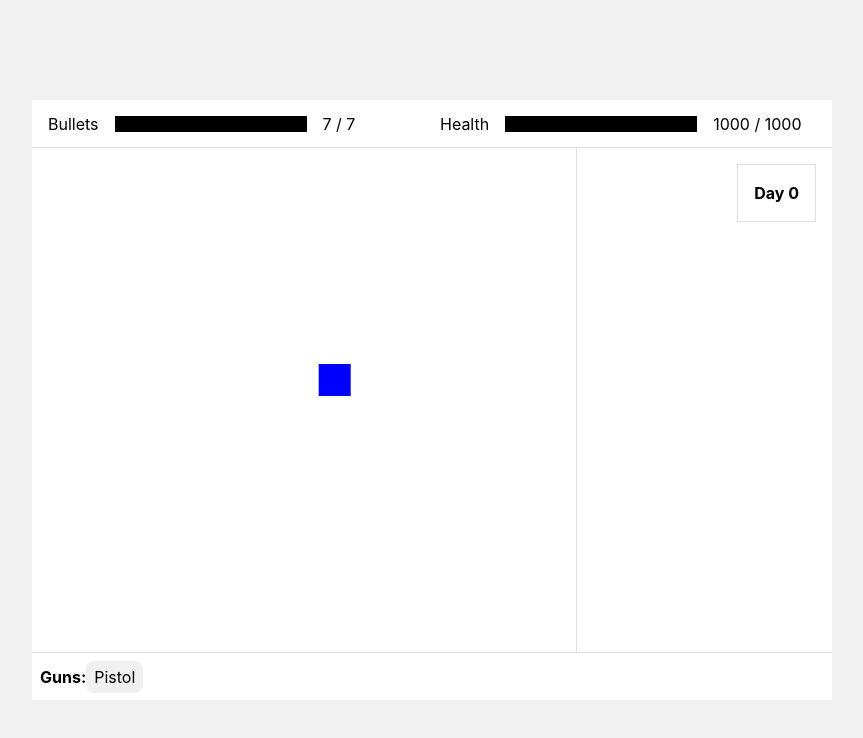
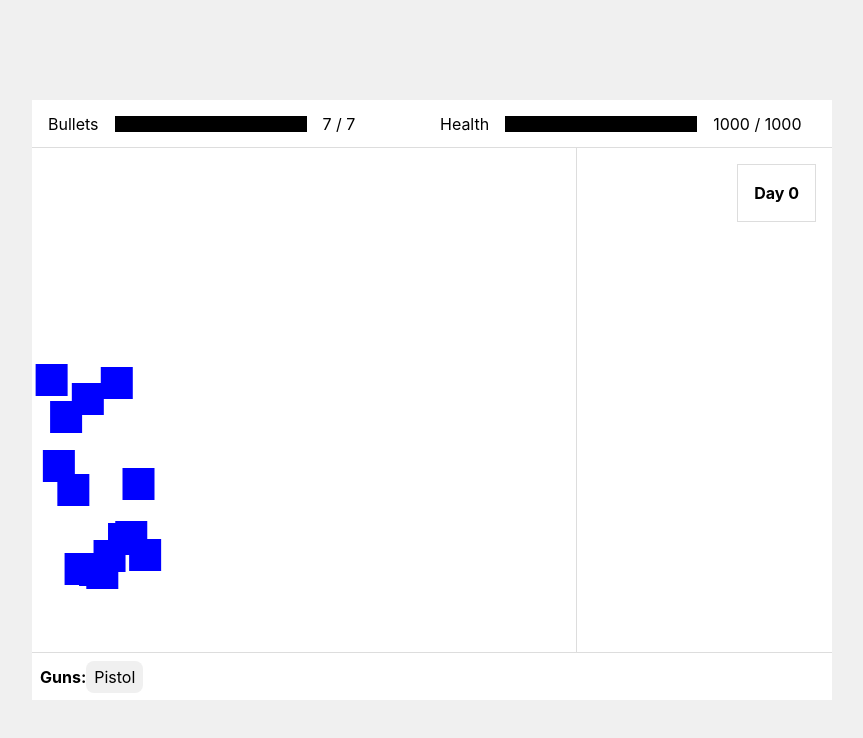
Before and after one commit to xavortm/stick-defence, a React (Create React App) app: page / in a window 1280 px wide. Both pictures are taken after a click on the button "Start Game". Shown: the top 738 px of the page, without its empty margins (208-1071 px from the left). Built offline with nearby package versions, Linux system fonts and the light colour scheme.

Commit message:
Initial work for spawning timer

```diff
--- a/src/app/components/Scene/Attackers.tsx
+++ b/src/app/components/Scene/Attackers.tsx
@@ -1,6 +1,7 @@
 import React, { useContext, useEffect, useRef, useState } from 'react';
 import styled from 'styled-components';
 import { EnemyMan } from '../Spawns/';
+import Spawner from './Spawner';
 import { GameContext } from '../../context/store';
 
 interface Atackers {
@@ -15,6 +16,7 @@ const AttackingArea = styled.div<AttackingStylesInterface>`
   height: 18em;
   width: 100%;
   pointer-events: ${props => (props.canAttack ? 'all' : 'none')};
+  position: relative;
 `;
 
 export default function Attackers({ wave }: Atackers): JSX.Element {
@@ -66,7 +68,7 @@ export default function Attackers({ wave }: Atackers): JSX.Element {
       onClick={handleShotFired}
     >
       {/* I will have to do the days here as well. */}
-      <EnemyMan moveArea={543} type="meele" />
+      <Spawner moveArea={543} />
     </AttackingArea>
   );
 }
--- /dev/null
+++ b/src/app/components/Scene/Spawner.tsx
@@ -0,0 +1,61 @@
+import React, { useContext, useEffect, useRef, useState } from 'react';
+import { EnemyMan } from '../Spawns/';
+import { GameContext } from '../../context/store';
+import { EnemyManTypes } from '../Spawns/Man';
+import Waves from '../../gameConfig/waves';
+
+interface SpawnerInterface {
+  moveArea: number;
+}
+
+export default function Spawner({ moveArea }: SpawnerInterface) {
+  const { state, dispatch } = useContext(GameContext);
+  const enemiesSent = useRef(0);
+  const timer = useRef<ReturnType<typeof setInterval>>();
+  const [enemiesList, setEnemiesList] = useState<JSX.Element[]>([]);
+  const randomNumbers = Array.from({ length: 200 }, () =>
+    Math.floor(Math.random() * 200),
+  );
+
+  useEffect(() => {
+    if (state.gameplay.isPlaying) {
+      console.log(
+        Waves[state.gameplay.currentWave].enemies.meele,
+        enemiesSent.current,
+      );
+
+      if (
+        Waves[state.gameplay.currentWave].enemies.meele! < enemiesSent.current
+      ) {
+        clearInterval(timer.current || 0);
+        enemiesSent.current = 0;
+        console.log("why doesn't it clear the interval?!?!??!");
+      }
+
+      timer.current = setInterval(() => {
+        enemiesSent.current++;
+
+        setEnemiesList(old => [
+          ...old,
+          <EnemyMan
+            // Math.random() * (200 - 1) + 1
+            top={randomNumbers[enemiesSent.current]}
+            type="meele"
+            moveArea={moveArea}
+          />,
+        ]);
+      }, 200);
+    }
+
+    return () => {
+      clearInterval(timer.current || 0);
+    };
+  }, [
+    state.gameplay.isPlaying,
+    state.gameplay.currentWave,
+    randomNumbers,
+    moveArea,
+  ]);
+
+  return <>{enemiesList}</>;
+}
--- a/src/app/components/Spawns/EnemyMan.tsx
+++ b/src/app/components/Spawns/EnemyMan.tsx
@@ -1,12 +1,12 @@
 import React from 'react';
 
 import { EnemyManTypes } from './Man';
-import styled, { keyframes } from 'styled-components';
 
 type EnemyProps = {
   /** What type of an enemy should be loaded? */
   type: 'meele' | 'rifle';
   moveArea: number;
+  top: number;
 };
 
 /**
@@ -14,13 +14,17 @@ type EnemyProps = {
  * @param { type } 'meele' | 'rifle';
  * @returns JSX - Enemy of the given type.
  */
-export default function EnemyMan({ type, moveArea }: EnemyProps): JSX.Element {
+export default function EnemyMan({
+  top,
+  type,
+  moveArea,
+}: EnemyProps): JSX.Element {
   // Will overwrite the default value once we pick an enemy from the props.
   let Enemy: JSX.Element = <></>;
 
   switch (type) {
     case 'meele':
-      Enemy = <EnemyManTypes.Meele time={15} moveArea={moveArea} />;
+      Enemy = <EnemyManTypes.Meele top={top} time={15} moveArea={moveArea} />;
       break;
 
     default:
--- a/src/app/components/Spawns/Man/Meele.tsx
+++ b/src/app/components/Spawns/Man/Meele.tsx
@@ -18,6 +18,7 @@ interface EnemyBoxInterface {
   isDead: boolean;
   moveArea: number;
   time: number;
+  top: number;
 }
 
 const moveHorizintal = x => keyframes`
@@ -31,11 +32,13 @@ const moveHorizintal = x => keyframes`
 
 const EnemyBox = styled.span<EnemyBoxInterface>`
   display: block;
+  position: absolute;
   width: ${meeleConfig.boxSizeWidth}em;
   height: ${meeleConfig.boxSizeHeight}em;
 
   // Later to be updated with a sprite.
   background: ${props => (props.isDead ? 'red' : 'blue')};
+  top: ${props => props.top}px;
 
   animation: ${props => moveHorizintal(props.moveArea)} ${props => props.time}s
     linear;
@@ -43,7 +46,7 @@ const EnemyBox = styled.span<EnemyBoxInterface>`
   animation-play-state: ${props => (props.isDead ? 'paused' : 'playing')};
 `;
 
-export default function Meele({ moveArea, time }): JSX.Element {
+export default function Meele({ moveArea, time, top }): JSX.Element {
   const { state, dispatch } = useContext(GameContext);
   const [health, setHealth] = useState(meeleConfig.health);
   const [armor, setArmor] = useState(meeleConfig.armor);
@@ -68,6 +71,7 @@ export default function Meele({ moveArea, time }): JSX.Element {
     <EnemyBox
       time={time}
       moveArea={moveArea}
+      top={top}
       isDead={dead}
       onClick={handleClick}
     />
--- a/src/app/context/reducer.tsx
+++ b/src/app/context/reducer.tsx
@@ -32,7 +32,7 @@ export const Reducer = (
     case 'NEW_WAVE':
       return { ...state, currentWave: state.currentWave + 1 };
     case 'START_GAME':
-      return { ...state, isPlaying: true };
+      return { ...state, isPlaying: true, currentWave: 0 };
     case 'END_GAME':
       return { ...state, isPlaying: false };
     case 'RELOADING':
--- a/src/app/context/store.tsx
+++ b/src/app/context/store.tsx
@@ -22,7 +22,7 @@ const shopState: GunInterface[] = [
 // This holds the value we get on game start
 const initialState: gameStateInterface = {
   gameplay: {
-    currentWave: 0,
+    currentWave: -1,
     currentGun: 'Pistol',
     ammo: 7,
     bullets: 7,
--- a/src/app/gameConfig/waves.tsx
+++ b/src/app/gameConfig/waves.tsx
@@ -10,7 +10,7 @@ interface WaveInterface {
 // and all later waves change the previous one.
 const Waves: WaveInterface[] = [
   {
-    time: 1000,
+    time: 30000,
     enemies: {
       meele: 10,
     },
```
